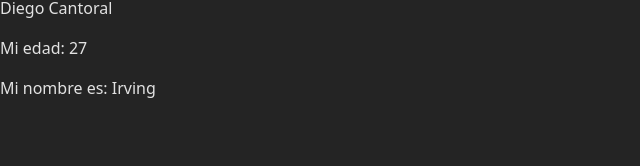
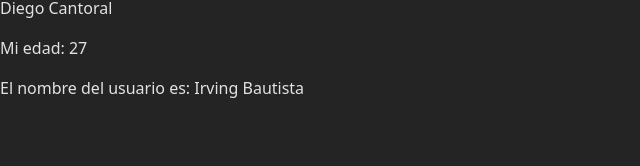
Before and after one commit to yair95Axity/git-react, a React (Vite) app: page / in a window 1280 px wide. Shown: the part 134-300 px from the top of the page, without its empty margins (0-640 px from the left). Built offline with nearby package versions, Linux system fonts and the light colour scheme.

Commit message:
cambie la etiqueta y agregue el apellido

```diff
--- a/src/components/text2/Text2.tsx
+++ b/src/components/text2/Text2.tsx
@@ -2,7 +2,8 @@ import React from 'react'
 
 export const Text2 = () => {
     const nombre = "Irving";
+    const apellido = "Bautista";
   return (
-    <div>Mi nombre es: {nombre} </div>
+    <div>El nombre del usuario es: {nombre} {apellido}</div>
   )
 }
```
